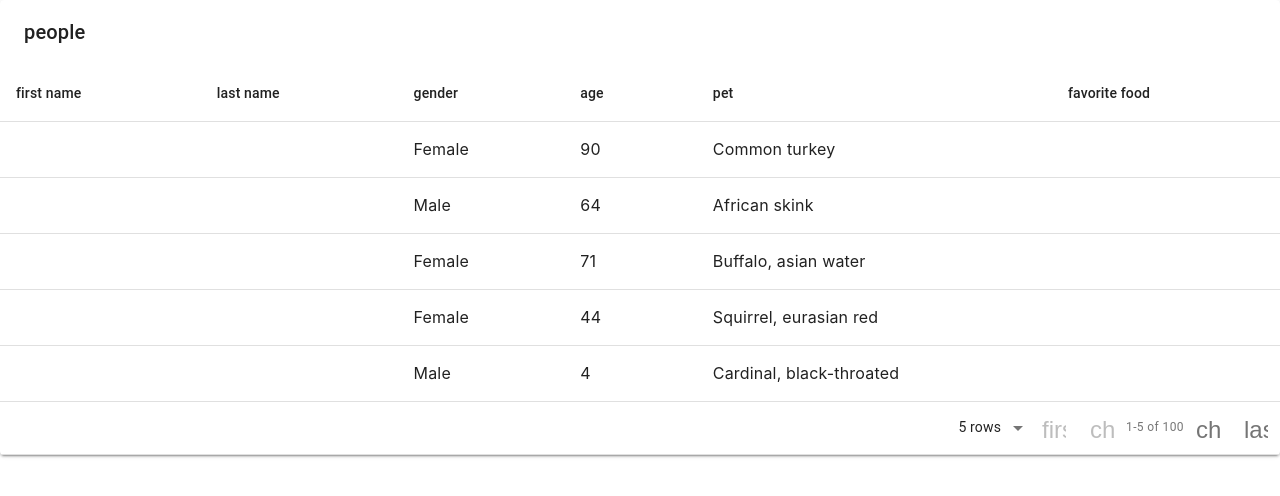
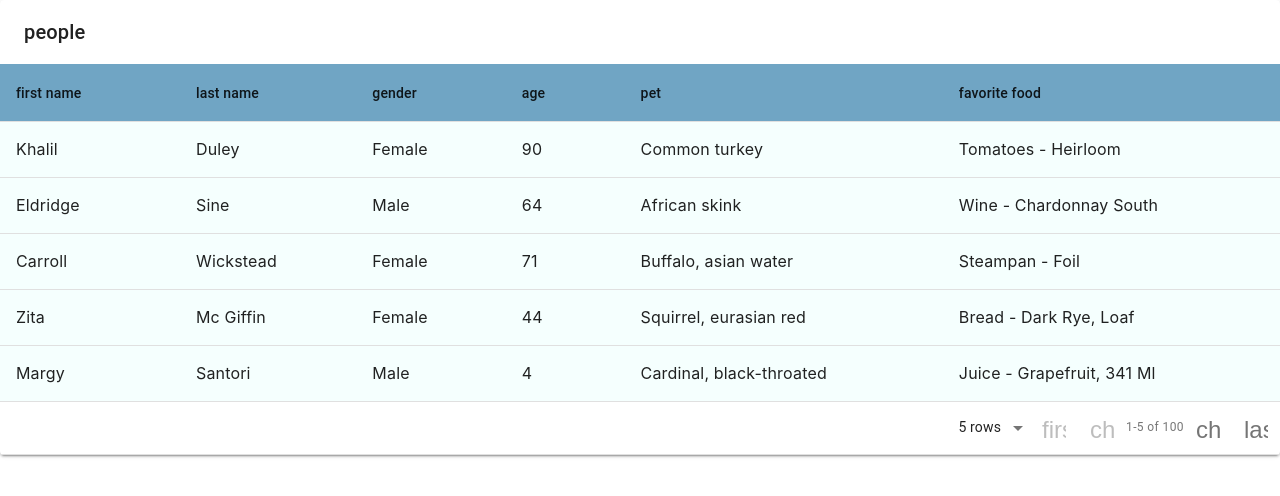
Before and after one commit to oliviaamiller/react-libraries, a React (Create React App) app: page / in a window 1280 px wide. Shown: the top 496 px of the page. Built offline with nearby package versions, Linux system fonts and the light colour scheme.

Commit message:
added colors to material table

```diff
--- a/src/App.js
+++ b/src/App.js
@@ -1,6 +1,6 @@
-import data from './Data';
+import data from './data';
 import MaterialTable from 'material-table';
-import { useState } from 'react';
+// import { makeColumns } from './data-utils';
 import './App.css';
 
 function App() {
@@ -9,18 +9,25 @@ function App() {
     <div className="App">
       <MaterialTable
         options={{
-          search: false
+          search: false,
+          rowStyle: {
+            backgroundColor: '#F5FFFE'
+          },
+          headerStyle: {
+            backgroundColor: '#70A5C4'
+          }
         }}
         title='people'
         columns={[
-          { title: 'first name', field: 'name' },
-          { title: 'last name', field: 'surname' },
+          { title: 'first name', field: 'first_name' },
+          { title: 'last name', field: 'last_name' },
           { title: 'gender', field: 'gender' },
           { title: 'age', field: 'age' },
           { title: 'pet', field: 'pet' },
-          { title: 'favorite food', field: 'food' },
+          { title: 'favorite food', field: 'favorite_food' },
         ]}
         data={data}/>
+
     </div>
   );
 }
--- /dev/null
+++ b/src/data-utils.js
@@ -0,0 +1,14 @@
+export function makeColumns(arr) {
+  const data = Object.data(arr[0]);
+
+  const columns = data.map(item => {
+    return {
+      title: item.split('_')
+        .map(word => word.slice(1))
+        .join(''),
+      field: item
+    };
+  });
+
+  return columns;
+}
```
